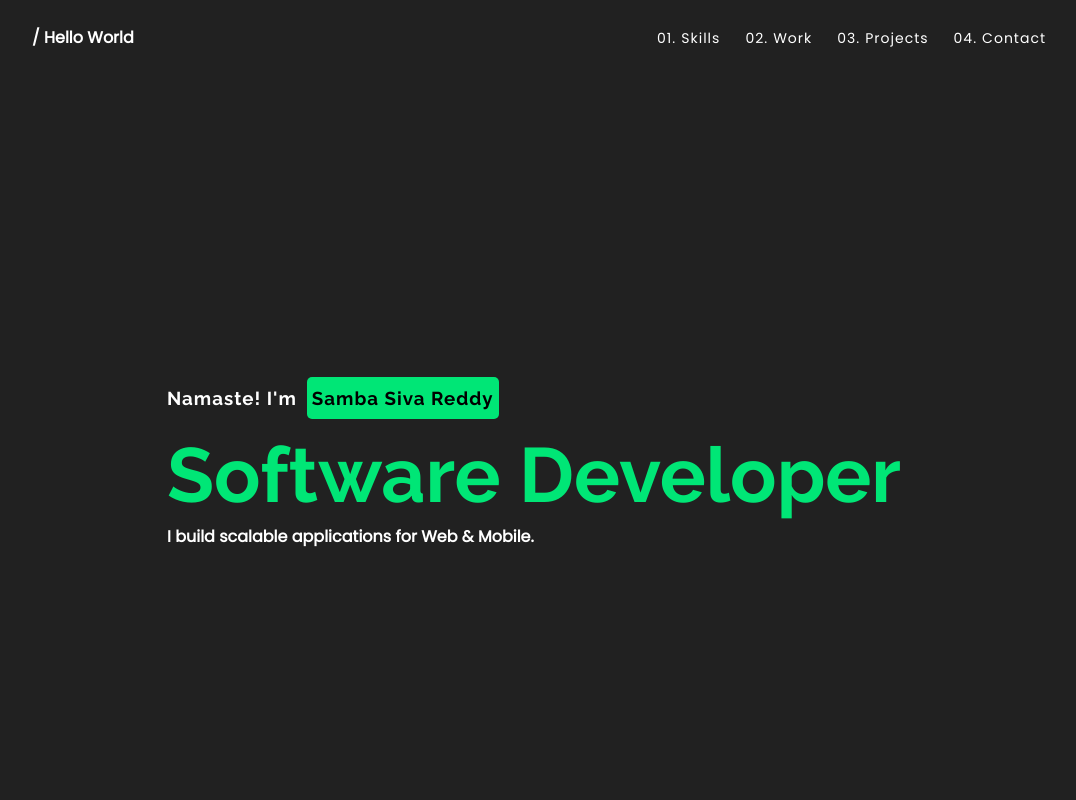
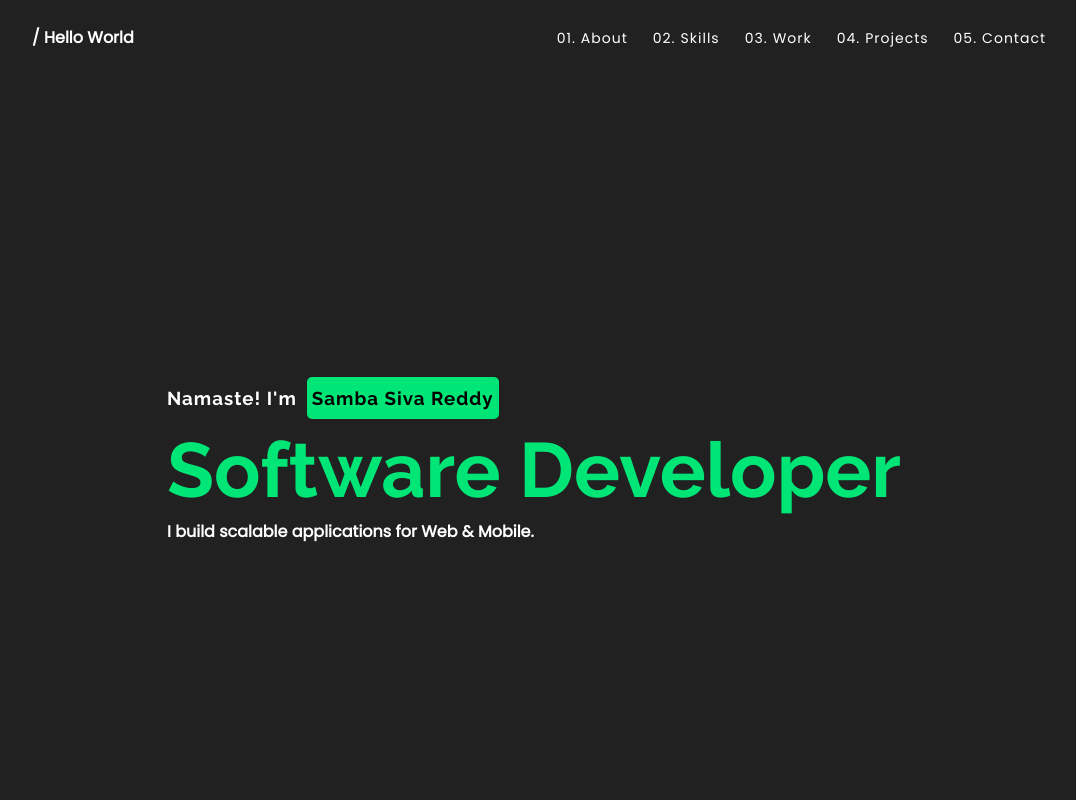
Before and after one commit to sambasivareddy-ch/sambasiva, a React (Create React App) app: page / in a window 1280 px wide. Shown: the top 800 px of the page, without its empty margins (106-1182 px from the left). Built offline with nearby package versions, Linux system fonts and the light colour scheme.

Commit message:
Removed typed animation

```diff
--- a/src/components/About.js
+++ b/src/components/About.js
@@ -5,7 +5,7 @@ import samba from "../assests/samba.jpg";
 
 const About = () => {
   return (
-    <div className={styles["about-div__wrapper"]} id="about">
+    <div className={styles["about-div__wrapper"]}>
       {/* <img src={samba} alt="Samba" className={styles["my-img"]} /> */}
       <div className={styles["about-wrapper"]}>
         <p className={styles["welcome-msg"]}>
--- a/src/components/Intro.js
+++ b/src/components/Intro.js
@@ -7,7 +7,7 @@ import DataObjectIcon from '@mui/icons-material/DataObject';
 
 const Intro = () => {
   return (
-    <div className={styles["intro-wrapper"]}>
+    <div className={styles["intro-wrapper"]} id="about">
       {/* <p className={styles["welcome-msg"]}>
         <h3 className={styles["wishes"]}>Namaste! I'm <b className={styles['my-name']}>Samba Siva Reddy</b></h3>
       </p>
--- a/src/components/Navigation.js
+++ b/src/components/Navigation.js
@@ -1,10 +1,22 @@
-import React from "react";
+import React, { useEffect, useState } from "react";
 import styles from "../styles/navigation.module.css";
 import Logo from "./Logo";
 import MenuIcon from "@mui/icons-material/Menu";
 
 const Navigation = () => {
   let isNavOpen = false;
+
+  const [isSticky, setIsSticky] = useState(false);
+  const classes = `${styles["app-header"]} ${isSticky && styles['sticky-nav']}`
+
+  useEffect(() => {
+    const handleScroll = () => {
+      setIsSticky(window.scrollY > 100);
+    };
+
+    window.addEventListener('scroll', handleScroll);
+    return () => window.removeEventListener('scroll', handleScroll);
+  }, []);
 
   const navOpenHandler = () => {
     const ele = document.getElementById("navigation-wrapper");
@@ -18,7 +30,7 @@ const Navigation = () => {
   };
 
   return (
-    <header className={styles["app-header"]}>
+    <header className={classes}>
       <div className={styles["header"]}>
         <Logo />
         <button className={styles["icon-btn"]} onClick={navOpenHandler}>
@@ -28,32 +40,32 @@ const Navigation = () => {
       <nav className={styles["navigation-wrapper"]} id="navigation-wrapper">
         <ol className={styles["navigation"]}>
           <li>
+            <a className={styles["nav-link"]} href="#about">
+              <span className={styles["list-number"]}>01.</span>
+              About
+            </a>
+          </li>
+          <li>
             <a className={styles["nav-link"]} href="#skills">
-              <span className={styles["list-number"]}>01.</span>
+              <span className={styles["list-number"]}>02.</span>
               Skills
             </a>
           </li>
-          {/* <li>
-                        <a className={styles["nav-link"]} href="#education">
-                            <span className={styles["list-number"]}>02.</span>
-                            Education
-                        </a>
-                    </li> */}
           <li>
             <a className={styles["nav-link"]} href="#experience">
-              <span className={styles["list-number"]}>02.</span>
+              <span className={styles["list-number"]}>03.</span>
               Work
             </a>
           </li>
           <li>
             <a className={styles["nav-link"]} href="#projects">
-              <span className={styles["list-number"]}>03.</span>
+              <span className={styles["list-number"]}>04.</span>
               Projects
             </a>
           </li>
           <li>
             <a className={styles["nav-link"]} href="#contact">
-              <span className={styles["list-number"]}>04.</span>
+              <span className={styles["list-number"]}>05.</span>
               Contact
             </a>
           </li>
--- a/src/styles/navigation.module.css
+++ b/src/styles/navigation.module.css
@@ -43,6 +43,19 @@
     border: none;
     background: none;
     color: #FFFFFF;
+}
+
+.sticky-nav {
+    position: fixed;
+    top: 0;
+    left: 50%;
+    transform: translateX(-50%);
+    width: 80%;
+    display: flex;
+    justify-content: space-between;
+    align-items: center;
+    padding: 20px 0;
+    z-index: 999;
 }
 
 @media screen and (max-width: 599px) {
--- a/src/styles/page.module.css
+++ b/src/styles/page.module.css
@@ -29,7 +29,7 @@
   background-color: #00e676;
   padding: 5px;
   border-radius: 5px;
-  margin: 10px 0;
+  margin: 5px 0;
 }
 
 .my-role {
```
